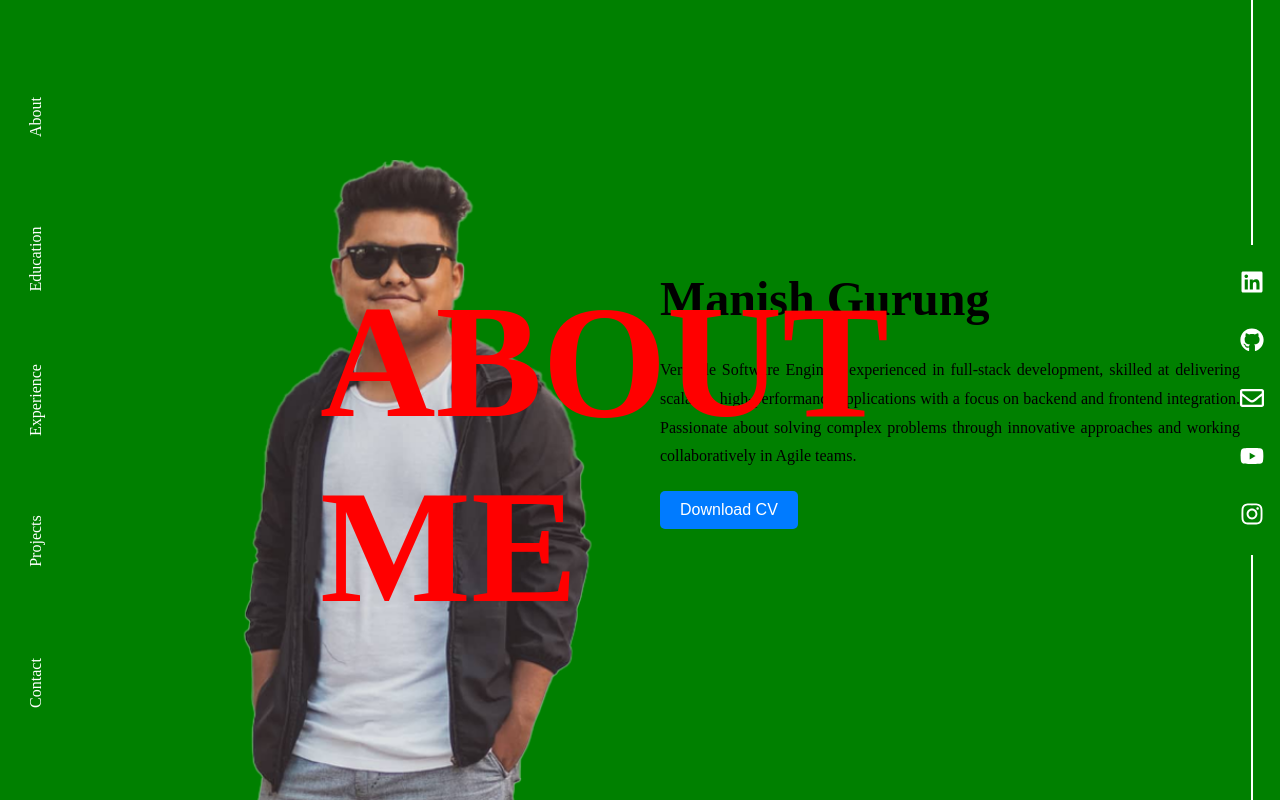
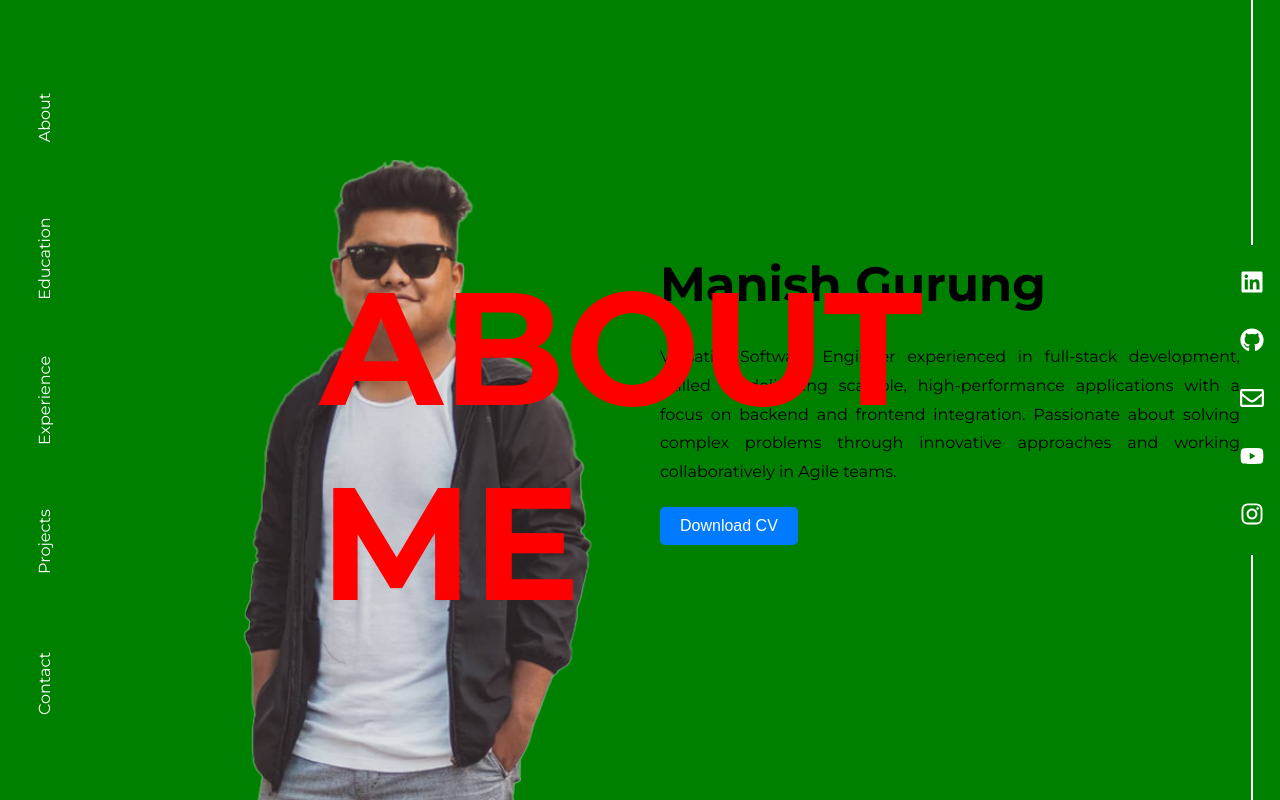
Before and after one commit to Gurung-Manish/Portfolio, a React (Create React App) app: page / in a window 1280 px wide. Shown: the top 800 px of the page. Built offline with nearby package versions, Linux system fonts and the light colour scheme; a web font is replaced by a local one.

Commit message:
font changed to montserrat

```diff
--- a/src/containers/About/About.css
+++ b/src/containers/About/About.css
@@ -29,7 +29,6 @@
 .about__image img {
   width: auto;
   height: 80vh; /* Control image height */
-
   object-fit: contain; /* Proper scaling */
 }
 
--- a/src/index.css
+++ b/src/index.css
@@ -1,7 +1,9 @@
 @import url("https://fonts.googleapis.com/css2?family=Cormorant+Upright:wght@300;400;500;600;700&family=Open+Sans:wght@300;400;500;600;700&display=swap");
 
+@import url("https://fonts.googleapis.com/css2?family=Montserrat:wght@400;700&display=swap");
+
 :root {
-  --font-base: "Fira Code", monospace;
+  font-family: "Montserrat", sans-serif;
   --color-gray: #141517;
   --color-lightGray: #141517c4;
   --color-white: #ffffff;
```
